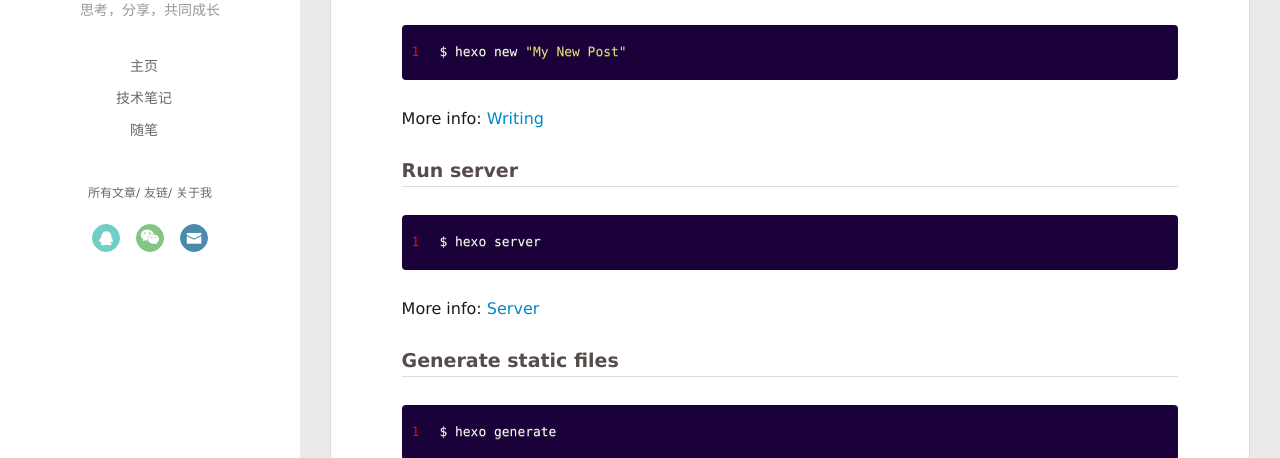
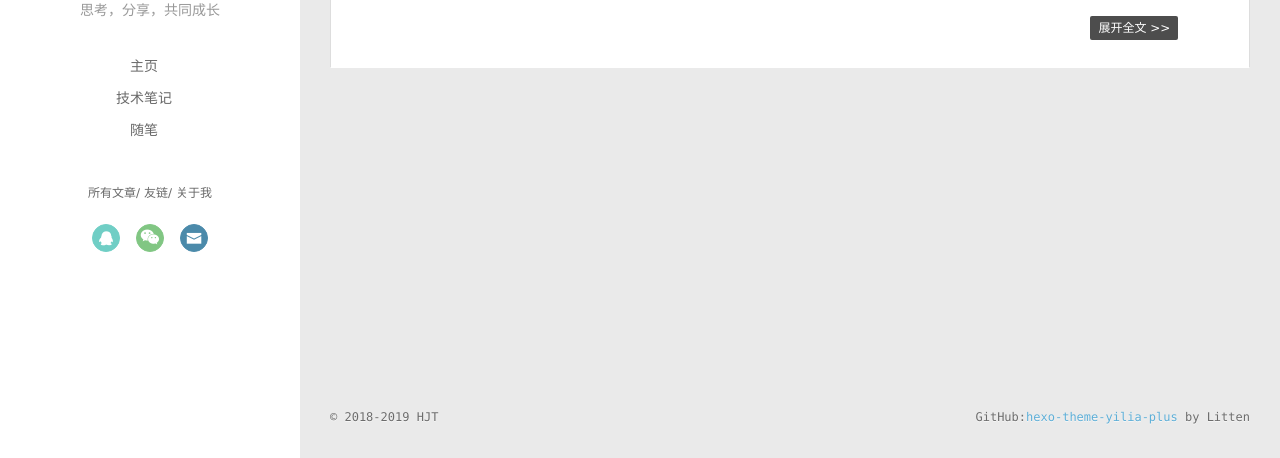
Before and after one commit to DasidHJT/DasidHJT.github.io, a plain HTML site: page index.html in a window 1280 px wide. Shown: the part 342-800 px from the top of the page. Drawn offline with Linux system fonts and the light colour scheme; some packages are replaced by stand-ins of ours; a script that the page names is missing.

Commit message:
Site updated: 2019-09-04 23:26:08

```diff
--- a/index.html
+++ b/index.html
@@ -219,18 +219,8 @@
   <div class="article-entry" itemprop="articleBody">
 
     <p>Welcome to <a href="https://hexo.io/" target="_blank" rel="noopener">Hexo</a>! This is your very first post. Check <a href="https://hexo.io/docs/" target="_blank" rel="noopener">documentation</a> for more info. If you get any problems when using Hexo, you can find the answer in <a href="https://hexo.io/docs/troubleshooting.html" target="_blank" rel="noopener">troubleshooting</a> or you can ask me on <a href="https://github.com/hexojs/hexo/issues" target="_blank" rel="noopener">GitHub</a>.</p>
-<h2 id="Quick-Start"><a href="#Quick-Start" class="headerlink" title="Quick Start"></a>Quick Start</h2><h3 id="Create-a-new-post"><a href="#Create-a-new-post" class="headerlink" title="Create a new post"></a>Create a new post</h3><figure class="highlight bash"><table><tr><td class="gutter"><pre><span class="line">1</span><br></pre></td><td class="code"><pre><span class="line">$ hexo new <span class="string">"My New Post"</span></span><br></pre></td></tr></table></figure>
 
-<p>More info: <a href="https://hexo.io/docs/writing.html" target="_blank" rel="noopener">Writing</a></p>
-<h3 id="Run-server"><a href="#Run-server" class="headerlink" title="Run server"></a>Run server</h3><figure class="highlight bash"><table><tr><td class="gutter"><pre><span class="line">1</span><br></pre></td><td class="code"><pre><span class="line">$ hexo server</span><br></pre></td></tr></table></figure>
-
-<p>More info: <a href="https://hexo.io/docs/server.html" target="_blank" rel="noopener">Server</a></p>
-<h3 id="Generate-static-files"><a href="#Generate-static-files" class="headerlink" title="Generate static files"></a>Generate static files</h3><figure class="highlight bash"><table><tr><td class="gutter"><pre><span class="line">1</span><br></pre></td><td class="code"><pre><span class="line">$ hexo generate</span><br></pre></td></tr></table></figure>
-
-<p>More info: <a href="https://hexo.io/docs/generating.html" target="_blank" rel="noopener">Generating</a></p>
-<h3 id="Deploy-to-remote-sites"><a href="#Deploy-to-remote-sites" class="headerlink" title="Deploy to remote sites"></a>Deploy to remote sites</h3><figure class="highlight bash"><table><tr><td class="gutter"><pre><span class="line">1</span><br></pre></td><td class="code"><pre><span class="line">$ hexo deploy</span><br></pre></td></tr></table></figure>
-
-<p>More info: <a href="https://hexo.io/docs/deployment.html" target="_blank" rel="noopener">Deployment</a></p>
+    <a class="article-more-a" href="/2019/09/04/hello-world/#more">more >></a>
 
 
 
```
Also changed, not shown: 2019/09/04/hello-world/index.html (+6 -4 lines).
